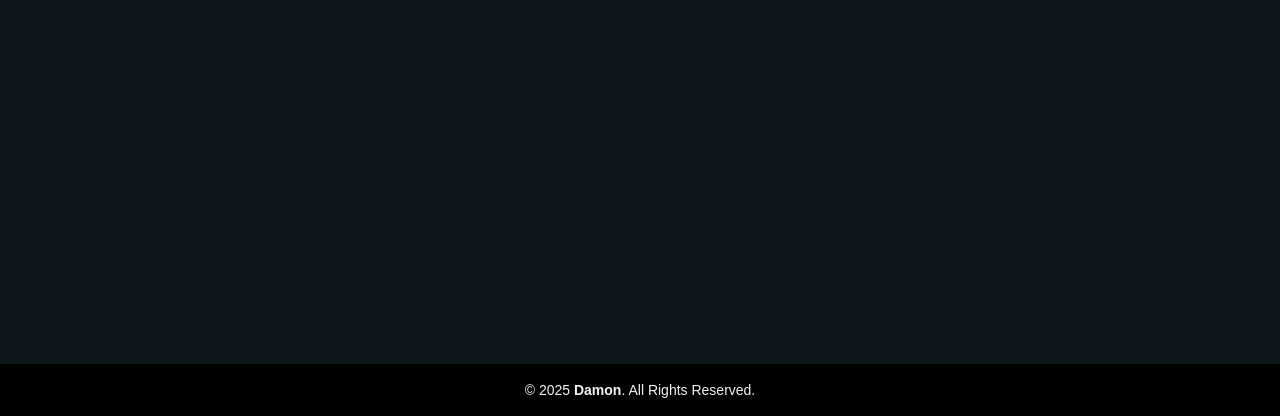
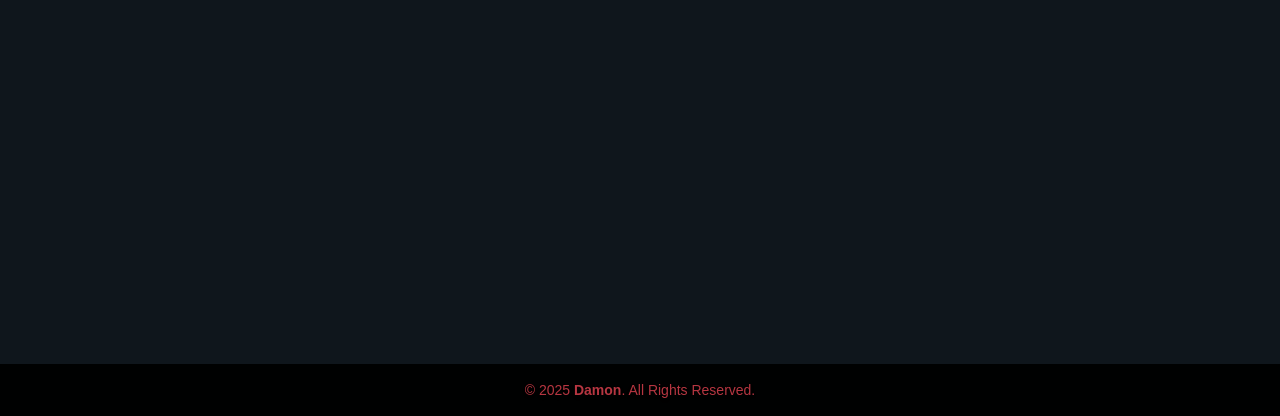
Before and after one commit to nukesfall/damon, a plain HTML site: page index.html in a window 1280 px wide. Shown: the part 384-800 px from the top of the page. Drawn offline with Linux system fonts and the light colour scheme.

Commit message:
Update index.html

```diff
--- a/index.html
+++ b/index.html
@@ -84,7 +84,7 @@
     /* Footer */
     footer {
       font-size: 0.875rem;
-      color: #f2f2f2;
+      color: #b63641; /* Updated footer text color */
       padding: 15px 0;
       text-align: center;
       width: 100%;
@@ -98,7 +98,7 @@
     }
 
     footer a {
-      color: #f2f2f2;
+      color: #b63641; /* Updated link color */
       text-decoration: none;
       font-weight: bold;
       text-shadow: 0 2px 4px rgba(0, 0, 0, 0.1);
@@ -137,7 +137,6 @@
     <div class="logo-container">
       <div class="logo-wrapper">
         <img id="logo" src="https://nukesfall.github.io/damon/logo.png" alt="Damon Day Logo" onerror="this.classList.add('error')">
-        <!-- Changed from "damon/logo.png" to "https://nukesfall.github.io/damon/logo.png" -->
         <span class="fallback-text">Logo failed to load</span>
       </div>
     </div>
@@ -145,7 +144,6 @@
 
   <footer>
     <p>© 2025 <a href="https://www.damon.day" target="_blank">Damon</a>. All Rights Reserved.</p>
-    <!-- Changed href from "https://www.irl.bot" to "https://www.damon.day" -->
   </footer>
 
   <script>
```
